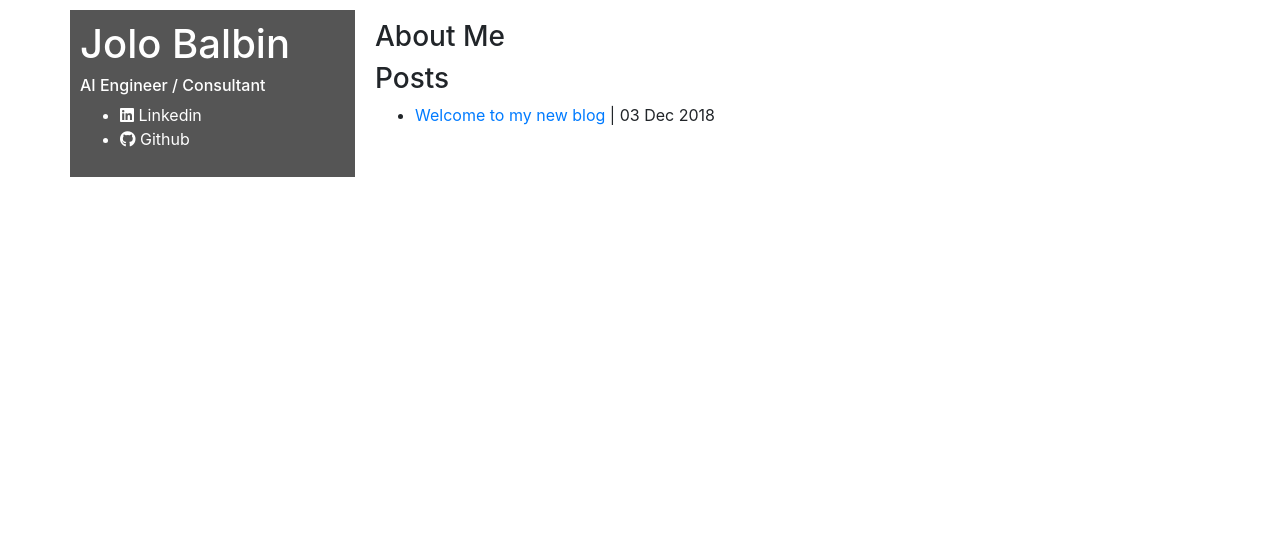
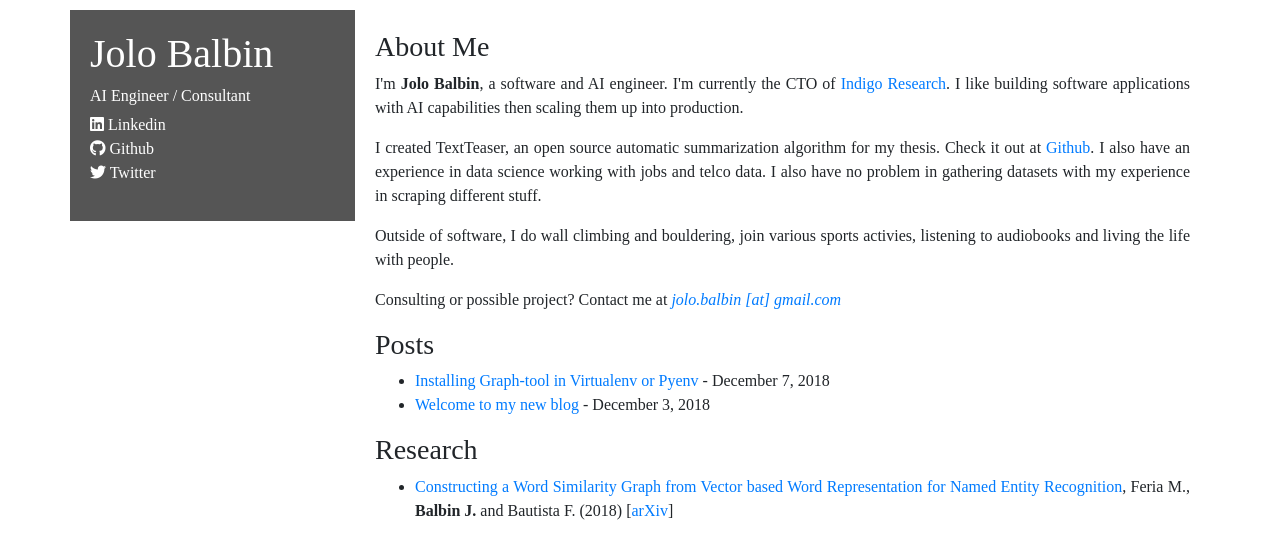
Before and after one commit to MojoJolo/MojoJolo.github.io, a Jekyll site: the page built from index.html, in a window 1280 px wide. Shown: the top 559 px of the page. Built offline with Jekyll 4.4.1, drawn with Linux system fonts in a browser that asks for light colours; nearby versions of some CDN libraries.

Commit message:
added new blog post

````diff
--- a/_layouts/default.html
+++ b/_layouts/default.html
@@ -5,14 +5,16 @@
 
 	<link rel="stylesheet" href="https://stackpath.bootstrapcdn.com/bootstrap/4.1.3/css/bootstrap.min.css" integrity="sha384-MCw98/SFnGE8fJT3GXwEOngsV7Zt27NXFoaoApmYm81iuXoPkFOJwJ8ERdknLPMO" crossorigin="anonymous">
 	<link rel="stylesheet" href="https://use.fontawesome.com/releases/v5.5.0/css/all.css" integrity="sha384-B4dIYHKNBt8Bc12p+WXckhzcICo0wtJAoU8YZTY5qE0Id1GSseTk6S+L3BlXeVIU" crossorigin="anonymous">
+	<link href="https://fonts.googleapis.com/css?family=Noto+Serif+SC" rel="stylesheet">
 
 	<style type="text/css">
 		body {
 			padding: 10px;
+			font-family: 'Noto Serif SC', serif;
 		}
 
 		.side, .content {
-			padding: 10px;
+			padding: 20px;
 		}
 
 		.side {
@@ -20,10 +22,25 @@
 			color: white;
 		}
 
+		.side ul {
+			list-style-type: none;
+			padding: 0;
+		}
+
+		.side a {
+			color: white;
+		}
+
 		.content {
 			padding-left: 20px;
 			text-align: justify;
     		text-justify: inter-word;
+		}
+
+		pre.highlight {
+			padding: 10px;
+			background-color: #222;
+			color: white;
 		}
 	</style>
 </head>
@@ -33,11 +50,12 @@
 			<div class="col-3" style="border: 0px solid black;">
 				<div class="row">
 					<div class="col side">
-						<h1>Jolo Balbin</h1>
+						<h1><a href="{{ site.url }}">Jolo Balbin</a></h1>
 						<h6>AI Engineer / Consultant</h6>
 						<ul>
-							<li><i class="fab fa-linkedin"></i> Linkedin</li>
-							<li><i class="fab fa-github"></i> Github</li>
+							<li><i class="fab fa-linkedin"></i> <a href="https://www.linkedin.com/in/jpbalbin/">Linkedin</a></li>
+							<li><i class="fab fa-github"></i> <a href="https://github.com/mojojolo">Github</a></li>
+							<li><i class="fab fa-twitter"></i> <a href="https://twitter.com/MojoJolo">Twitter</a></li>
 						</ul>
 					</div>
 				</div>
--- /dev/null
+++ b/_posts/2018-12-07-installing-graph-tool-with-virtualenv.md
@@ -0,0 +1,57 @@
+---
+layout: post
+title: "Installing Graph-tool in Virtualenv or Pyenv"
+date: 2018-12-07
+---
+
+We are using [graph-tool](https://graph-tool.skewed.de/) by [Tiago Peixoto](https://skewed.de/tiago) at [Indigo Research](https://www.indigoresearch.xyz/). It is a handy open source tool for doing graph analysis and manipulation in Python. Unfortunately, we had a hard time installing it to some of our dev machines using Ubuntu 16.04 and Python 3.6+.
+
+**Problem:**
+
+Graph-tool doesn't appear to be installed even after doing the installation instructions from the [graph-tool docs](https://git.skewed.de/count0/graph-tool/wikis/installation-instructions#debian-ubuntu).
+
+The installation using `xenial` distribution for Ubuntu works smoothly. Although, importing `graph_tool` will still output `ModuleNotFoundError`.
+
+```
+Python 3.7.0 (default, Sep  6 2018, 07:30:03)
+[GCC 5.4.0 20160609] on linux
+Type "help", "copyright", "credits" or "license" for more information.
+>>> from graph_tool.all import *
+Traceback (most recent call last):
+  File "<stdin>", line 1, in <module>
+ModuleNotFoundError: No module named 'graph_tool'
+```
+
+The problem was because the default Python version of Ubuntu 16.04 is still at `Python 3.5.2`. Thus, graph-tool was installed in the default Python. In my case, it is in `/usr/lib/python3/dist-packages`.
+
+That's why different version of Python in virtualenv or installed using pyenv can't find graph-tool.
+
+**Solution:**
+
+We need to direct the venv or pyenv to where graph-tool exists in our system. To do this, we need to go to the `site-packages` folder of the specific python version we're using in the venv.
+
+```
+$ cd /path/to/env/<version_name>/lib/python3.7/site-packages
+$ touch dist-packages.pth
+$ echo "/usr/lib/<default_version>/dist-packages" >> dist-packages.pth
+```
+
+In my case, replacing those versions, here are the commands that I used.
+
+```
+$ cd ~/.pyenv/versions/3.7.0/lib/python3.7/site-packages
+$ touch dist-packages.pth
+$ echo "/usr/lib/python3/dist-packages" >> dist-packages.pth
+```
+
+Those commands created a `dist-packages.pth` file in the `site-packages` folder of the specific Python version we're using. This instructs the the venv to also check the packages in that folder when we try to import a package.
+
+To verify that graph-tool is now working as intended, run this command with your venv activated:
+
+```
+$ (env) python3 -c "from graph_tool.all import *"
+```
+
+If there are no errors, graph-tool is now successfuly installed.
+
+Credits to this solution I found written in a [Github Gist](https://gist.github.com/goweiting/b3a8c67c0f7ad376d3ce73f2c7729224).
--- a/index.html
+++ b/index.html
@@ -1,11 +1,22 @@
 ---
 layout: default
-title: About Me
+title: Jolo Balbin
 ---
-<h3>{{ page.title }}</h3>
+<h3>About Me</h3>
+<p>I'm <strong>Jolo Balbin</strong>, a software and AI engineer. I'm currently the CTO of <a href="https://www.indigoresearch.xyz/">Indigo Research</a>. I like building software applications with AI capabilities then scaling them up into production.</p>
+<p>I created TextTeaser, an open source automatic summarization algorithm for my thesis. Check it out at <a href="https://github.com/IndigoResearch/textteaser">Github</a>. I also have an experience in data science working with jobs and telco data. I also have no problem in gathering datasets with my experience in scraping different stuff.</p>
+<p>Outside of software, I do wall climbing and bouldering, join various sports activies, listening to audiobooks and living the life with people.</p>
+<p>Consulting or possible project? Contact me at <a href="#"><em>jolo.balbin [at] gmail.com</em></a></p>
+<p></p>
 <h3>Posts</h3>
 <ul class="posts">
-  {% for post in site.posts reversed %}
-    <li><a href="{{ post.url }}" title="{{ post.title }}">{{ post.title }}</a> | <span>{{ post.date | date_to_string }}</span></li>
+  {% for post in site.posts %}
+    <li><a href="{{ post.url }}" title="{{ post.title }}">{{ post.title }}</a> - {{ post.date | date: "%B %-d, %Y" }}</li>
   {% endfor %}
 </ul>
+<h3>Research</h3>
+<ul class="posts">
+    <li>
+        <a href="https://www.scitepress.org/PublicationsDetail.aspx?ID=KeuR92PPva4=&t=1">Constructing a Word Similarity Graph from Vector based Word Representation for Named Entity Recognition</a>, Feria M., <strong>Balbin J.</strong> and Bautista F. (2018) [<a href="https://arxiv.org/abs/1807.03012">arXiv</a>]
+    </li>
+</ul>
````
